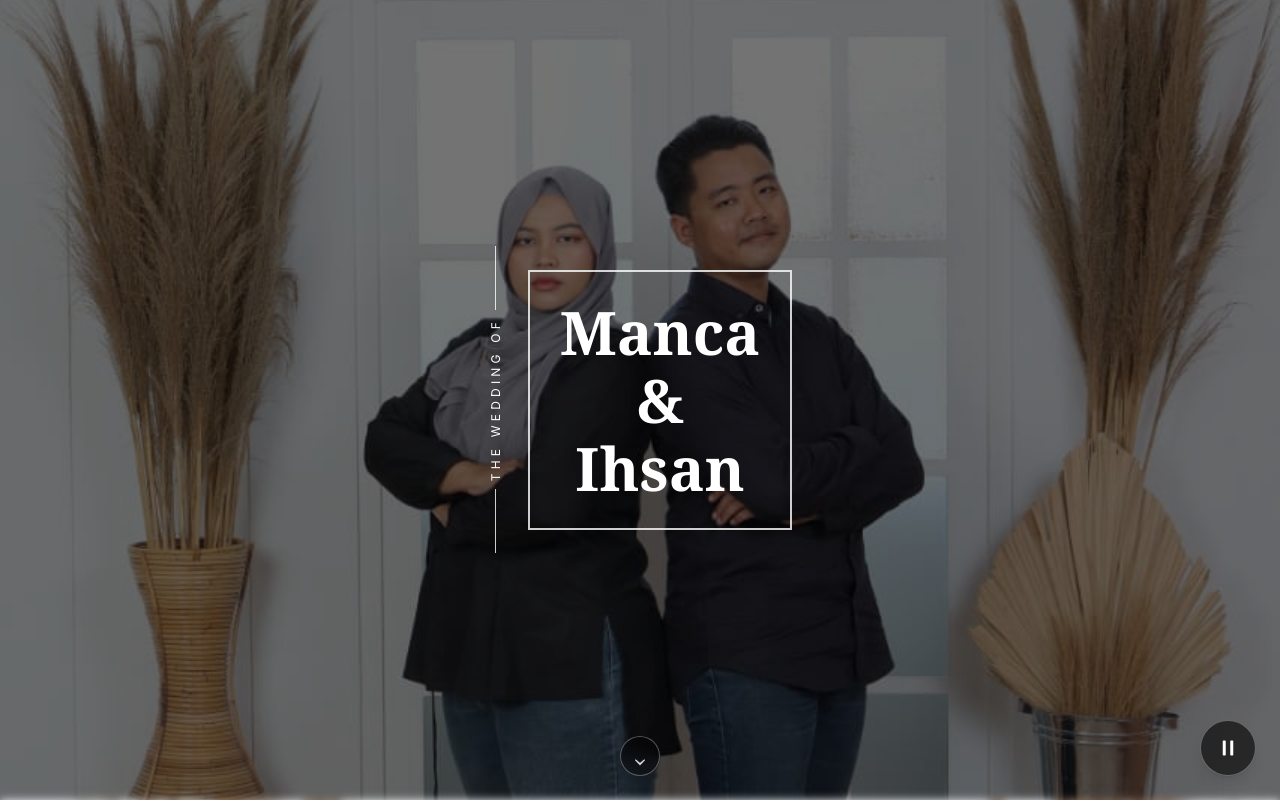
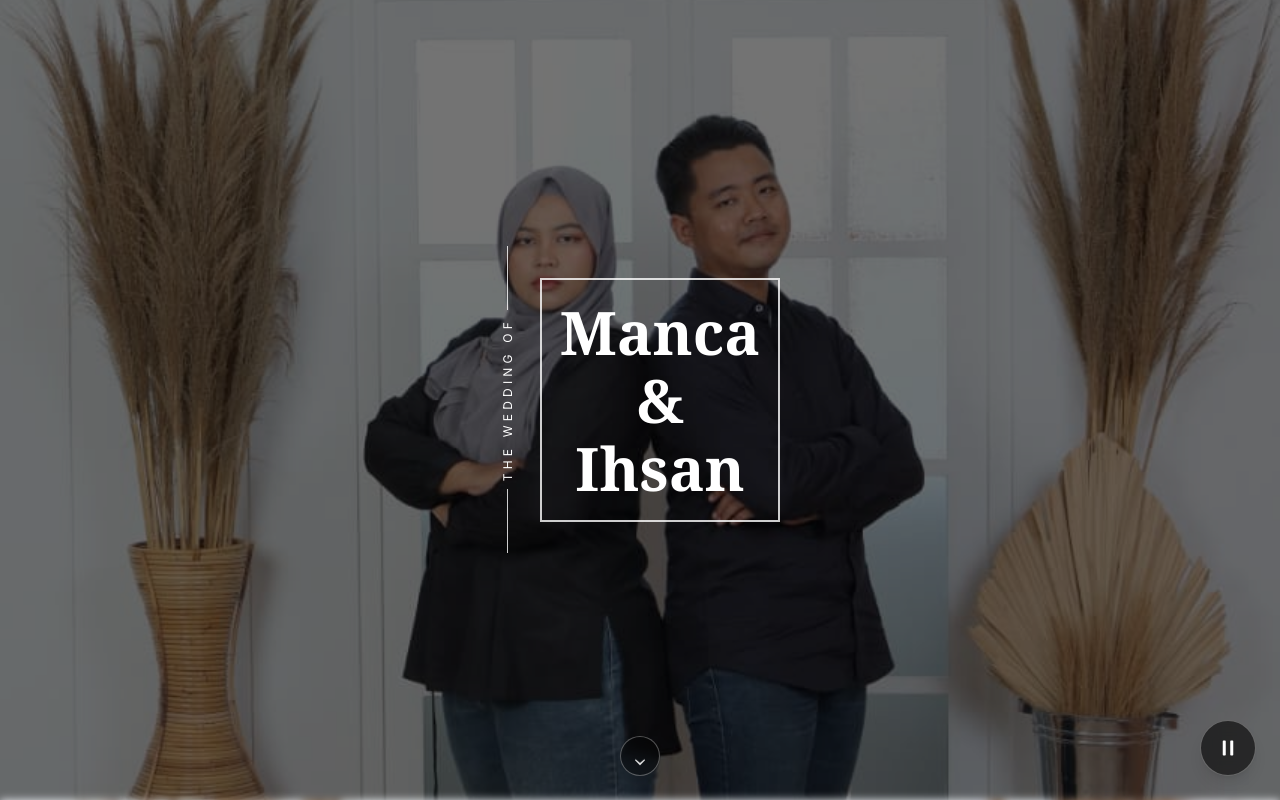
Before and after one commit to StefanusSimandjuntak/wedding-invitation, a Next.js app: page / in a window 1280 px wide. Both pictures are taken after a click on the button "Open Invitation". Shown: the top 800 px of the page. Built offline with nearby package versions, Linux system fonts and the light colour scheme; no server answers; the database is empty.

Commit message:
Update TitleStripeSection component

```diff
--- a/src/components/TitleStripeSection.tsx
+++ b/src/components/TitleStripeSection.tsx
@@ -11,7 +11,7 @@ export default function TitleStripeSection({ sectionRef }: { sectionRef?: React.
             <div className="mt-2 text-xs tracking-[0.35em] [writing-mode:vertical-rl] rotate-180">THE WEDDING OF</div>
             <div className="mt-2 h-16 w-px bg-white/80" />
           </div>
-          <div className="relative px-8 py-6 animate-slide-in-right">
+          <div className="relative px-5 py-4 animate-slide-in-right">
             <div className="pointer-events-none absolute inset-0 border-2 border-white/80" />
             <div className="relative z-10 text-center font-serif font-bold leading-tight">
               <div className="text-5xl md:text-6xl mt-2 mb-2">Manca</div>
```
